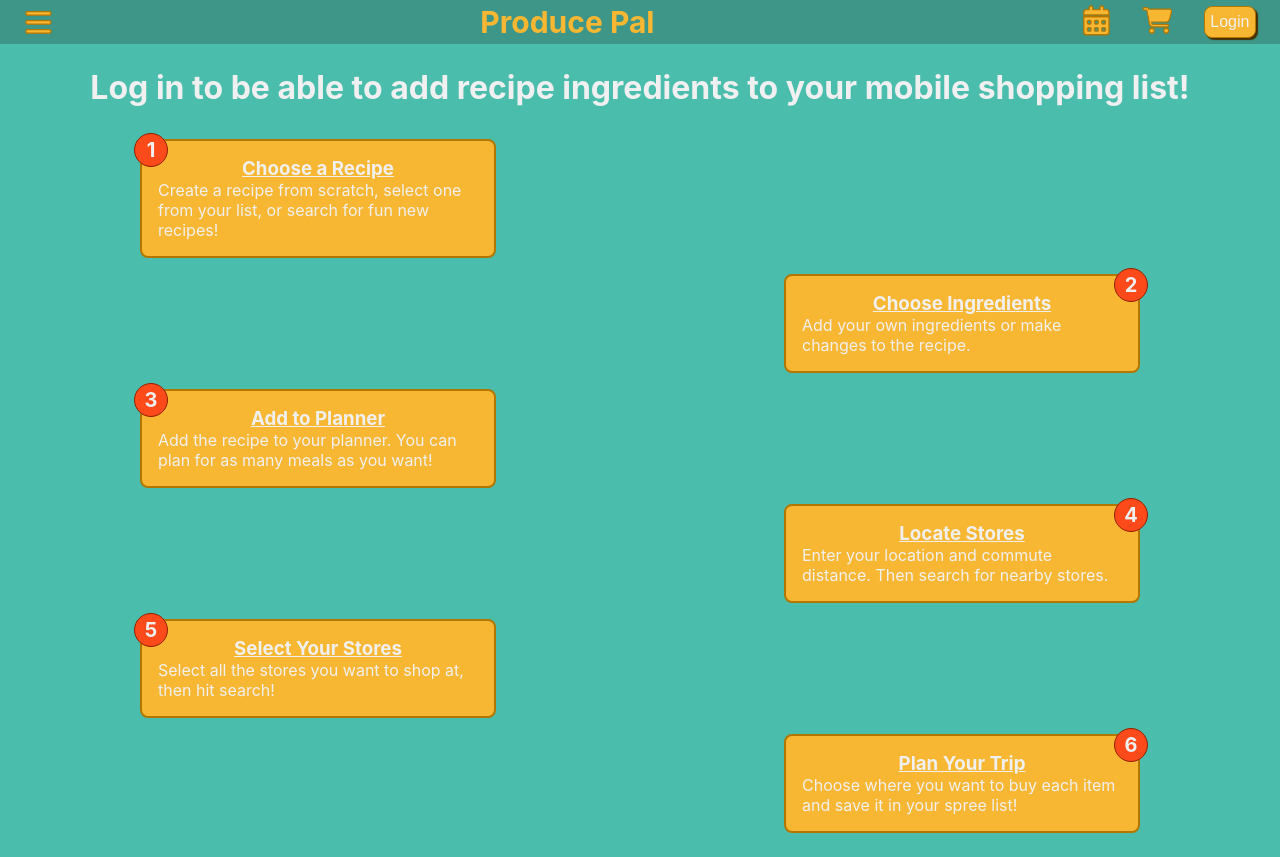
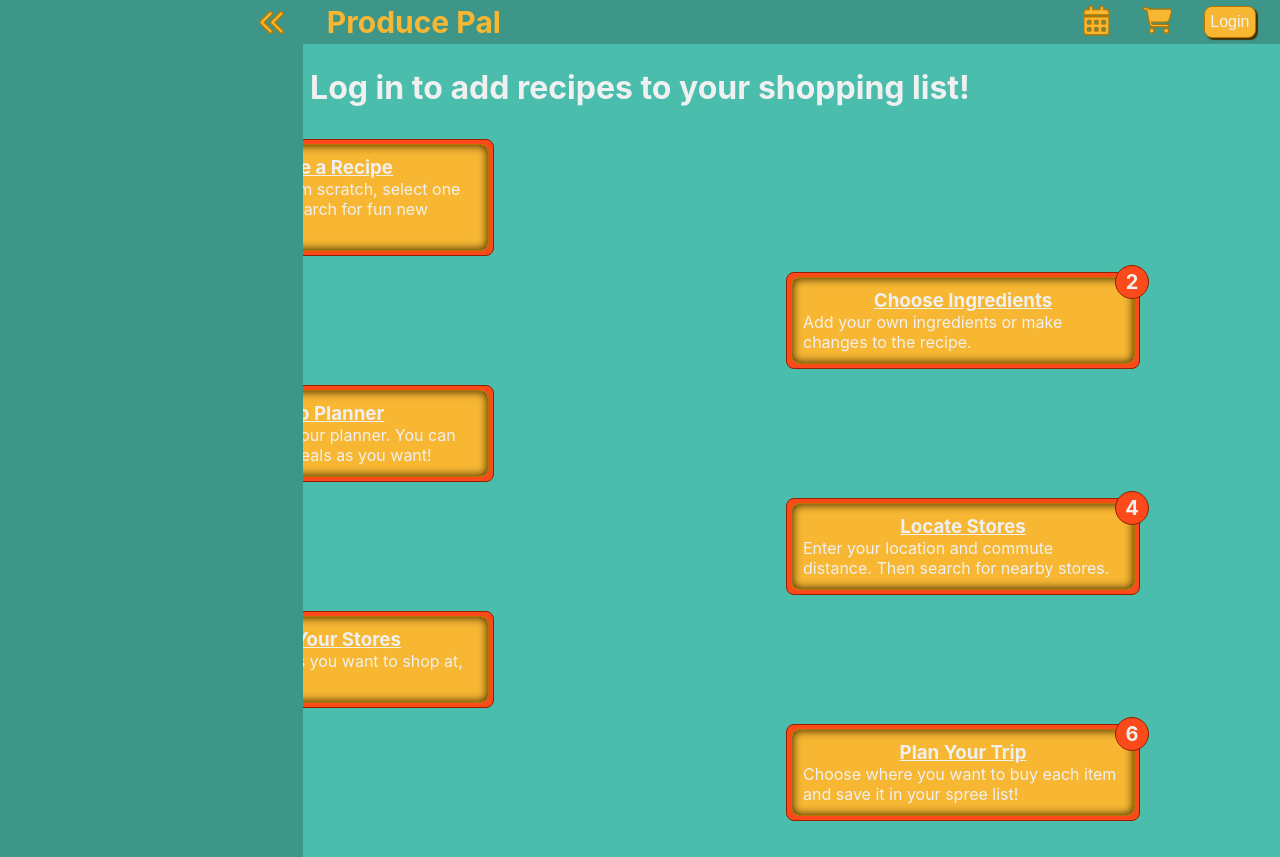
Before and after one commit to VartanKazar/produce-pal, a React (Create React App) app: page / in a window 1280 px wide. Both pictures are taken after a click on the icon 38 px from the left and 21 px from the top of the page. Built offline with nearby package versions, Linux system fonts and the light colour scheme.

Commit message:
Finished navbar drawer open/close functionality.  Changed indexed card style.

```diff
--- a/src/App.css
+++ b/src/App.css
@@ -30,8 +30,6 @@
 
 /* Browser reset with all parent elements taking the whole page size. */
 html, body, #root {
-  width: 100%;
-  height: 100%;
   padding: 0px;
   margin: 0px;
   font-size: clamp(85%, 2vw, 100%);
@@ -47,8 +45,6 @@ h1, h2, h3, h4, h5, h6 {
 .App {
   display: flex;
   flex-direction: column;
-  width: 100%;
-  height: 100%;
 }
 
 
@@ -92,14 +88,29 @@ h1, h2, h3, h4, h5, h6 {
   position: relative;
   min-width: 6rem;
   max-width: 20rem;
-  background-color: var(--highlight-color-gold);
-  border: 2px solid var(--highlight-color-gold-border);
+  background-color: var(--highlight-color-red);
+  border: 1px solid var(--highlight-color-red-border);
   border-radius: 0.5rem;
   counter-reset: indexed-card-counter;
   padding: 1rem;
+  z-index: 100;
 }
 
 .indexed-card::before {
+  position: absolute;
+  top: 0.25rem;
+  left: 0.25rem;
+  content: '';
+  width: calc(100% - 0.5rem - 2px);
+  height: calc(100% - 0.5rem - 2px);
+  background-color: var(--highlight-color-gold);
+  box-shadow: inset 0 0 8px 1px var(--highlight-color-gold-shadow);
+  border: 1px solid var(--highlight-color-gold-border);
+  border-radius: 0.5rem;
+  z-index: -1;
+}
+
+.indexed-card::after {
   display: flex;
   justify-content: center;
   align-items: center;
@@ -117,24 +128,35 @@ h1, h2, h3, h4, h5, h6 {
   font-weight: bold;
 }
 
-.indexed-card.odd::before {
+.indexed-card.odd::after {
   left: -0.5rem;
 }
 
-.indexed-card.even::before {
+.indexed-card.even::after {
   left: calc(100% - 1.5rem);
 }
 
 /* 3.2. navbar */
 .nav-bar {
+  position: relative;
   display: flex;
   flex-direction: row;
+  flex-wrap: wrap;
+  box-sizing: border-box;
+  align-self: flex-end;
   justify-content: space-between;
   align-items: center;
   background-color: var(--background-color-secondary);
   padding: 0.25rem 1.5rem;
   color: var(--highlight-color-gold);
   font-size: clamp(0.75rem, -0.1rem + 2vw, 1.25rem);
+  width: 100%;
+  transition: 0.5s;
+}
+
+.nav-bar.drawer-active {
+  width: calc(100% - 24ch);
+  transition: 0.5s;
 }
 
 .nav-bar-title {
@@ -192,14 +214,44 @@ h1, h2, h3, h4, h5, h6 {
   filter:drop-shadow(2px 2px 1px var(--highlight-color-gold-shadow));
 }
 
+.nav-icon-default.drawer-collapse-icon {
+  justify-self: flex-end;
+  align-self: flex-end;
+}
+
 .nav-bar-user-section {
   display: flex;
   flex-direction: row;
+  flex-wrap: wrap;
   justify-content: center;
   align-items: center;
   gap: 1rem;
   transition: 0.25s;
 }
+
+.nav-bar-drawer {
+  display: flex;
+  box-sizing: border-box;
+  flex-direction: column;
+  justify-content: flex-start;
+  align-items: flex-start;
+  position: fixed;
+  top: 0;
+  left: 0;
+  width: 0;
+  height: 100vmax;
+  padding: 0 0;
+  background-color: var(--background-color-secondary);
+  z-index: 999;
+  transition: 0.5s;
+}
+
+.nav-bar-drawer.active {
+  width: 24ch;
+  padding: 0.5rem 1rem;
+  transition: 0.5s;
+}
+
 
 /* 4. Html Overrides */
 
@@ -246,7 +298,7 @@ button:hover:after {
 }
 
 /* 5.  Font Awesome overrides */
-.fa-cart-shopping, .fa-bars, .fa-calendar-days {
+.fa-cart-shopping, .fa-calendar-days, .fa-angles-right, .fa-angles-left {
   stroke: var(--highlight-color-gold-border);
   stroke-width: 1.5rem;
 }
--- a/src/components/NavBar.js
+++ b/src/components/NavBar.js
@@ -1,6 +1,6 @@
 import React, { useState, useEffect } from 'react';
 import { FontAwesomeIcon } from '@fortawesome/react-fontawesome';
-import { faBars, faCartShopping, faCalendarAlt } from "@fortawesome/free-solid-svg-icons"
+import { faCartShopping, faCalendarAlt, faAnglesLeft, faAnglesRight } from "@fortawesome/free-solid-svg-icons"
 
 const NavBar = () => {
 
@@ -9,9 +9,20 @@ const NavBar = () => {
     const cartitemCount = 0;
     const plannerItemCount = 0;
 
+    const [drawer, setDrawer] = useState(0)
+
+    const handleDrawerClick = () => {
+        if(drawer === 0)
+            setDrawer(1)
+
+        else setDrawer(0)
+    }
+
     return (
-        <div className='nav-bar'>
-            <FontAwesomeIcon icon={faBars} className="nav-icon-default"/>
+        <div className={`nav-bar ${drawer === 1 ? "drawer-active" : ""}`} id="nav-bar-container">
+            {drawer === 0 &&
+            <FontAwesomeIcon icon={faAnglesRight} className="nav-icon-default" onClick={() => handleDrawerClick()}/>
+            }
 
             <h2 className='nav-bar-title'>Produce Pal</h2>
 
@@ -27,6 +38,15 @@ const NavBar = () => {
                 <button>Login</button>
             </div>
 
+                <div className={`nav-bar-drawer ${drawer === 1 ? "active" : ""}`}>
+                    {drawer === 1 &&
+                        <FontAwesomeIcon
+                        icon={faAnglesLeft}
+                        className="nav-icon-default drawer-collapse-icon"
+                        onClick={() => handleDrawerClick()}/>
+                    }
+                </div>
+
         </div>
     )
 }
--- a/src/pages/Home.js
+++ b/src/pages/Home.js
@@ -5,7 +5,7 @@ const Home = () => {
 
     return (
         <div className='home-page'>
-            <h1>Log in to be able to add recipe ingredients to your mobile shopping list!</h1>
+            <h1>Log in to add recipes to your shopping list!</h1>
 
             <div className='steps-section'>
                 <IndexedCard
```
Also changed, not shown: src/pages/Recipes.js (added, +12 -0 lines).
